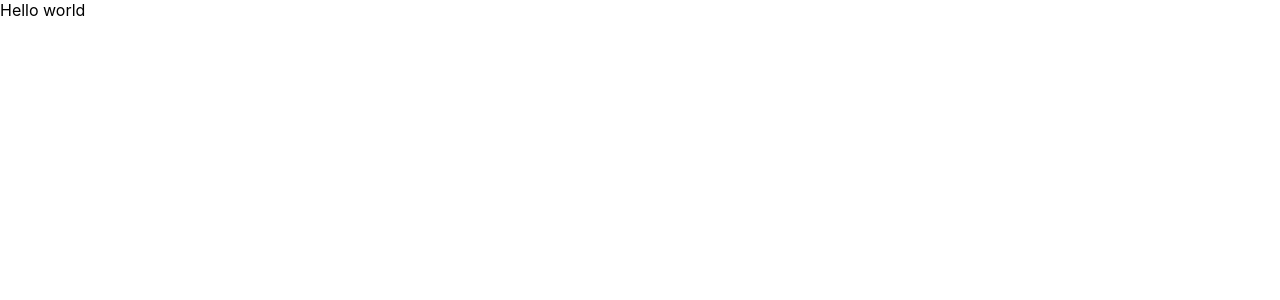
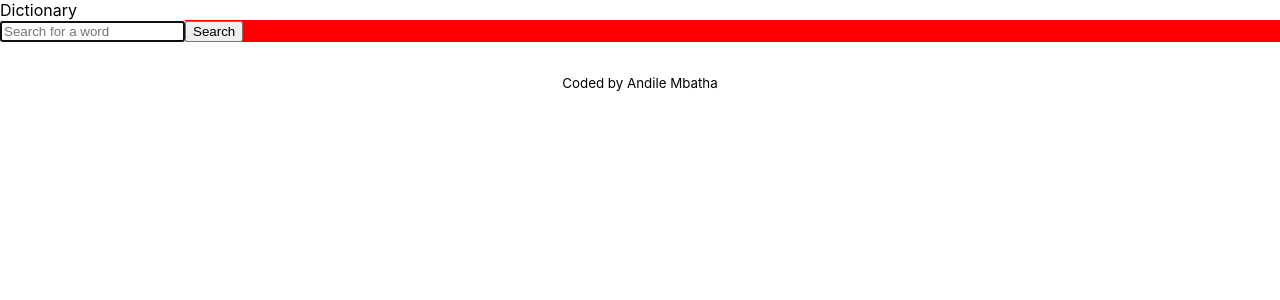
Before and after one commit to ANDILE805/react-dictionary-app, a React (Create React App) app: page / in a window 1280 px wide. Shown: the top 300 px of the page. Built offline with nearby package versions, Linux system fonts and the light colour scheme.

Commit message:
created a search engine

```diff
--- a/src/App.css
+++ b/src/App.css
@@ -0,0 +1,4 @@
+.App-footer {
+  text-align: center;
+  margin: 30px 0;
+}
--- a/src/App.js
+++ b/src/App.js
@@ -1,9 +1,19 @@
+import React from "react";
 import "./App.css";
+import Dictionary from "./Dictionary";
 
 function App() {
   return (
     <div className="App">
-      <header className="App-header">Hello world</header>
+      <header className="App-header">Dictionary</header>
+      <div className="container">
+        <main>
+          <Dictionary />
+        </main>
+      </div>
+      <footer className="App-footer">
+        <small>Coded by Andile Mbatha</small>
+      </footer>
     </div>
   );
 }
--- /dev/null
+++ b/src/Dictionary.css
@@ -0,0 +1,3 @@
+.Dictionary {
+  background: red;
+}
--- /dev/null
+++ b/src/Dictionary.js
@@ -0,0 +1,30 @@
+import React, { useState } from "react";
+import "./Dictionary.css";
+
+export default function Dictionary() {
+  let [keyword, setKeyword] = useState("");
+
+  function Search(event) {
+    event.preventDefault();
+    alert(`Searching for ${keyword}`);
+  }
+
+  function handleKeywordChange(event) {
+    setKeyword(event.target.value);
+  }
+
+  return (
+    <div className="Dictionary">
+      <form onSubmit={Search}>
+        <input
+          type="search"
+          onChange={handleKeywordChange}
+          placeholder="Search for a word"
+          className="form-control m-3"
+          autoFocus="on"
+        />
+        <input type="submit" value="Search" className="btn btn-primary w-100" />
+      </form>
+    </div>
+  );
+}
```
